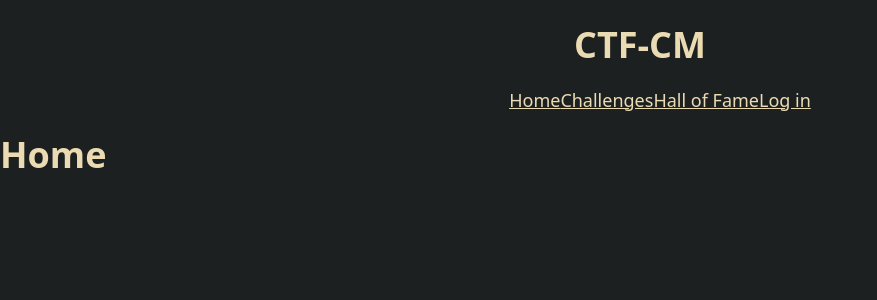
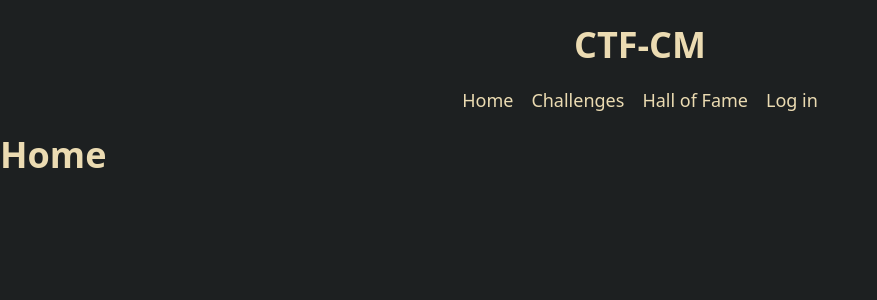
Before and after one commit to k1k9/ctf-platform, a Vue app in the folder frontend/: page / in a window 1280 px wide. Shown: the top 300 px of the page, without its empty margins (0-877 px from the left). Built offline with nearby package versions, Linux system fonts and the light colour scheme; a small style sheet from the web is missing.

Commit message:
Added styles for navigation

```diff
--- a/frontend/src/components/Header.vue
+++ b/frontend/src/components/Header.vue
@@ -8,10 +8,10 @@ import { RouterLink } from 'vue-router';
 
         <nav>
             <ul>
-                <RouterLink to="/">Home</RouterLink>
-                <RouterLink to="/tasks">Challenges</RouterLink>
-                <RouterLink to="/hof">Hall of Fame</RouterLink>
-                <RouterLink to="/login">Log in</RouterLink>
+                <li><RouterLink to="/">Home</RouterLink></li>
+                <li><RouterLink to="/tasks">Challenges</RouterLink></li>
+                <li><RouterLink to="/hof">Hall of Fame</RouterLink></li>
+                <li><RouterLink to="/login">Log in</RouterLink></li>
             </ul>
         </nav>
     </header>
@@ -23,5 +23,21 @@ header{
     padding: 0;
     margin: 0;
     text-align: center;
+
+    nav{
+        width: 100%;
+        ul{
+            display: flex;
+            justify-content: center;
+            gap: 1rem;
+            padding: 0;
+            margin: 0;
+            list-style: none;
+
+            li a{
+                text-decoration: none;
+            }
+        }
+    }
 }
 </style>
```
